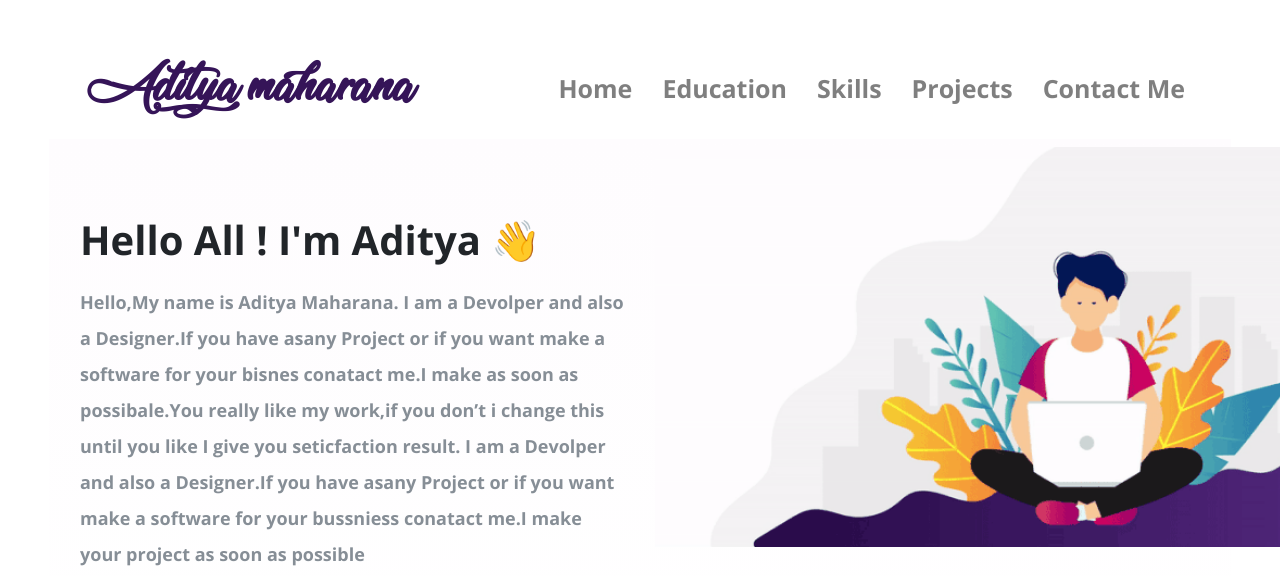
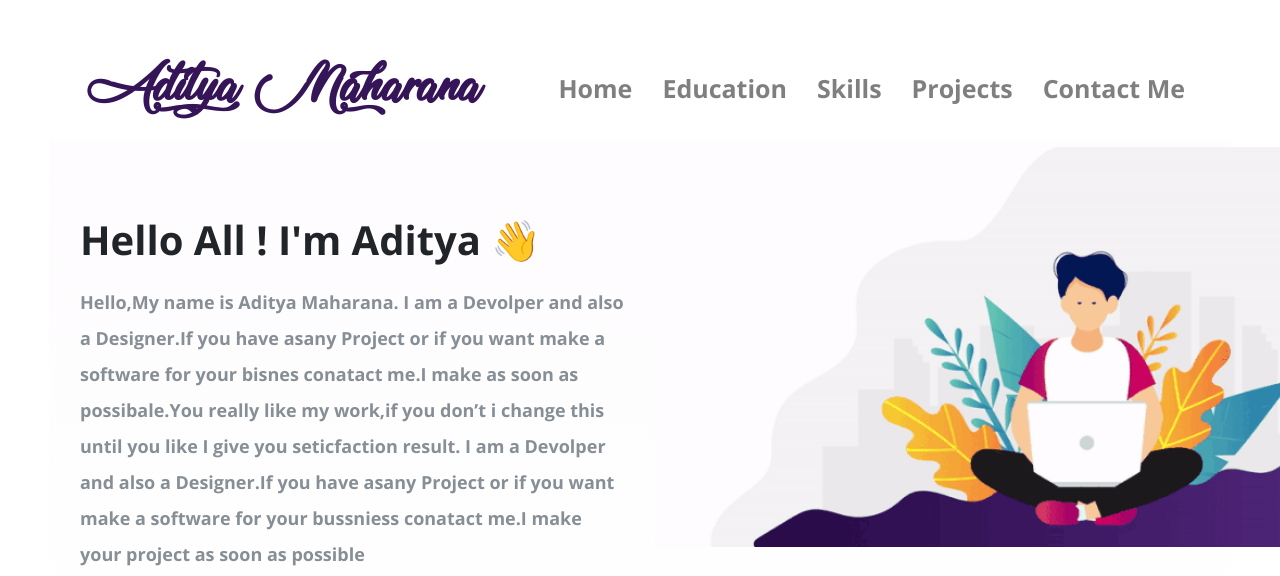
Before and after one commit to aditya269/adityaportfolio, a plain HTML site: page index.html in a window 1280 px wide. Shown: the top 576 px of the page. Drawn offline with nearby package versions, Linux system fonts and the light colour scheme; a web font is replaced by a local one.

Commit message:
Update index.html

```diff
--- a/index.html
+++ b/index.html
@@ -20,7 +20,7 @@
 <body class="container-fluid body_section">
         <header>
               <nav class="navbar navbar-expand-lg navbar-light ">
-                <a class="navbar-brand brand-name" href="#">Aditya maharana</a>
+                <a class="navbar-brand brand-name" href="#">Aditya Maharana</a>
                 <button class="navbar-toggler" type="button" data-toggle="collapse" data-target="#navbarSupportedContent" aria-controls="navbarSupportedContent" aria-expanded="false" aria-label="Toggle navigation">
                   <span class="navbar-toggler-icon"></span>
                 </button>
```
